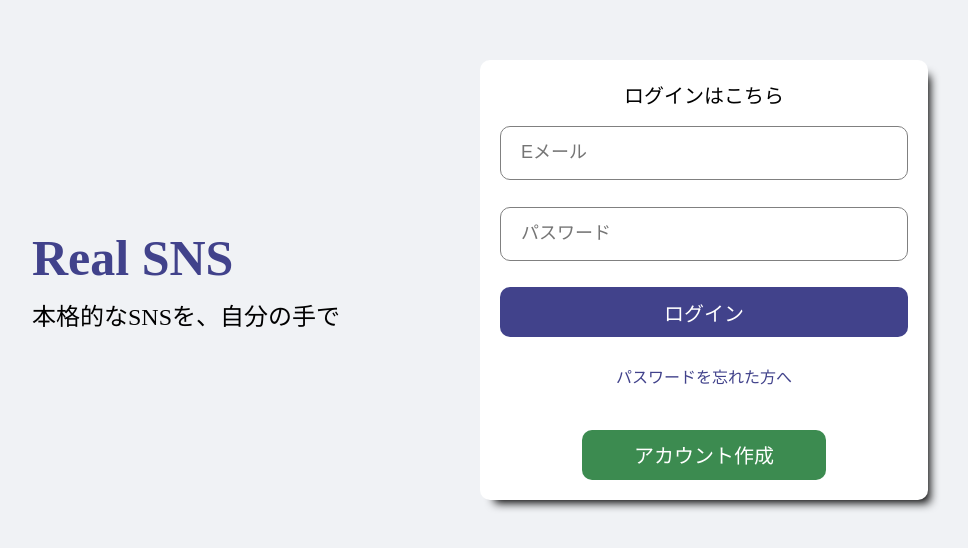
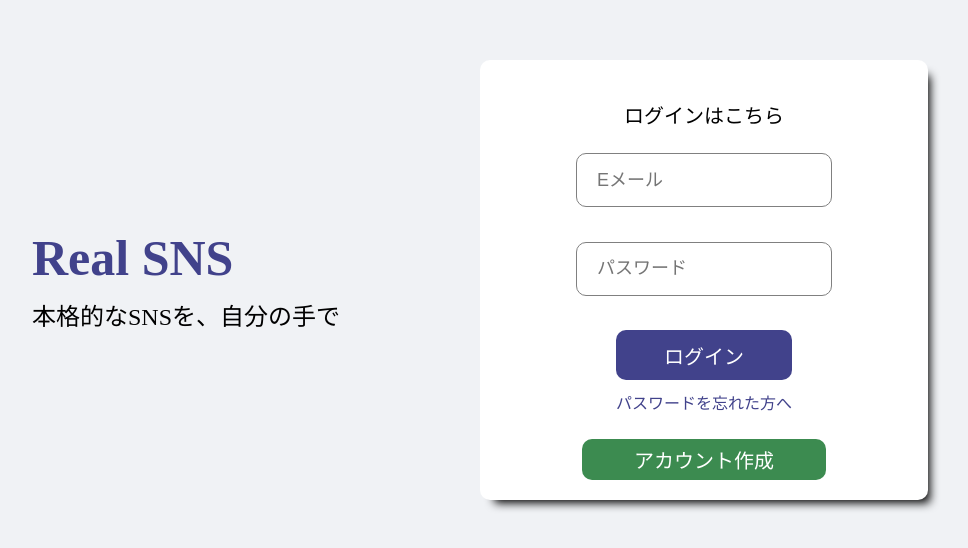
Before and after one commit to nakasora/sns-demo, a React (Vite) app in the folder frontend/: page /login in a window 1280 px wide. Shown: the part 120-668 px from the top of the page, without its empty margins (160-1128 px from the left). Built offline with nearby package versions, Linux system fonts and the light colour scheme.

Commit message:
fix:アカウント作成画面遷移機能の不具合を修正

```diff
--- a/frontend/src/App.jsx
+++ b/frontend/src/App.jsx
@@ -13,7 +13,6 @@ import { useAuth } from "../state/AuthContext";
 
 function App() {
   const { user } = useAuth();
-  console.log(user);
   return (
     <Router>
       <Routes>
--- a/frontend/src/pages/login/Login.css
+++ b/frontend/src/pages/login/Login.css
@@ -33,15 +33,15 @@
   font-size: 24px;
 }
 
-.loginBox {
+.loginForm {
   height: 400px;
-  padding: 20px;
+  padding: 20px 20px 0px 20px;
   background-color: white;
   border-radius: 10px;
   display: flex;
   flex-direction: column;
   justify-content: space-between;
-  box-shadow: 8px 9px 10px -6px rgba(0, 0, 0, 1);
+  align-items: center;
 }
 
 .loginInput {
@@ -51,6 +51,11 @@
   font-size: 18px;
   padding-left: 20px;
   margin-bottom: 10px;
+}
+
+.loginFlexContainer {
+  display: flex;
+  flex-direction: column;
 }
 
 .loginInput:focus {
@@ -76,6 +81,7 @@
 
 .loginRegisterButton {
   height: 50px;
+  width: 170px;
   border: none;
   border-radius: 10px;
   font-size: 20px;
@@ -83,7 +89,6 @@
   color: white;
   cursor: pointer;
   background-color: #3c8b50;
-  width: 60%;
   align-self: center;
 }
 
--- a/frontend/src/pages/login/Login.jsx
+++ b/frontend/src/pages/login/Login.jsx
@@ -1,12 +1,15 @@
-import React, { useContext, useRef } from "react";
+import React, { useRef } from "react";
 import "./Login.css";
 import { loginCall } from "../../actionCalls";
 import { useAuthDispatch } from "../../../state/AuthContext";
+import { useNavigate } from "react-router-dom";
 
 const Login = () => {
   const email = useRef();
   const password = useRef();
   const dispatch = useAuthDispatch();
+  const navigate = useNavigate();
+
   const handleSubmit = (e) => {
     e.preventDefault();
     loginCall(
@@ -17,6 +20,10 @@ const Login = () => {
       dispatch
     );
   };
+
+  const buttonHandler = () => {
+    navigate("/register");
+  };
   return (
     <div className="login">
       <div className="loginWrapper">
@@ -25,7 +32,8 @@ const Login = () => {
           <span className="loginDesc">本格的なSNSを、自分の手で</span>
         </div>
         <div className="loginRight">
-          <form className="loginBox" onSubmit={(e) => handleSubmit(e)}>
+          <div className="loginBox">
+            <form onSubmit={(e) => handleSubmit(e)} className="loginForm">
               <p className="loginMsg">ログインはこちら</p>
               <input
                 type="email"
@@ -42,10 +50,20 @@ const Login = () => {
                 minLength={8}
                 ref={password}
               />
+              <div className="loginFlexContainer">
                 <button className="loginButton">ログイン</button>
                 <span className="loginForgot">パスワードを忘れた方へ</span>
-            <button className="loginRegisterButton">アカウント作成</button>
+              </div>
             </form>
+            <button
+              className="loginRegisterButton"
+              onClick={() => {
+                buttonHandler();
+              }}
+            >
+              アカウント作成
+            </button>
+          </div>
         </div>
       </div>
     </div>
```
Also changed, not shown: 1 other file (tests, documents, lock files or other folders). Lines whose indentation alone changed are shown as unchanged.
